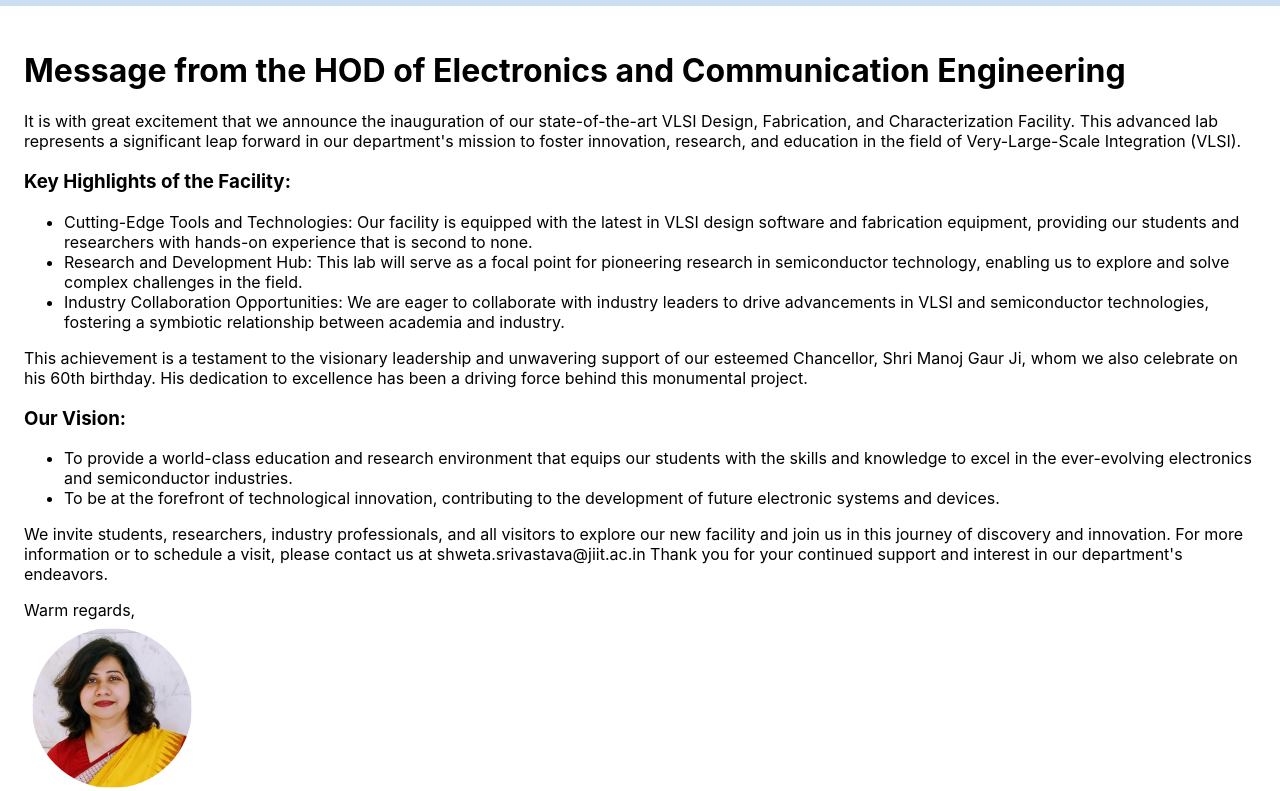
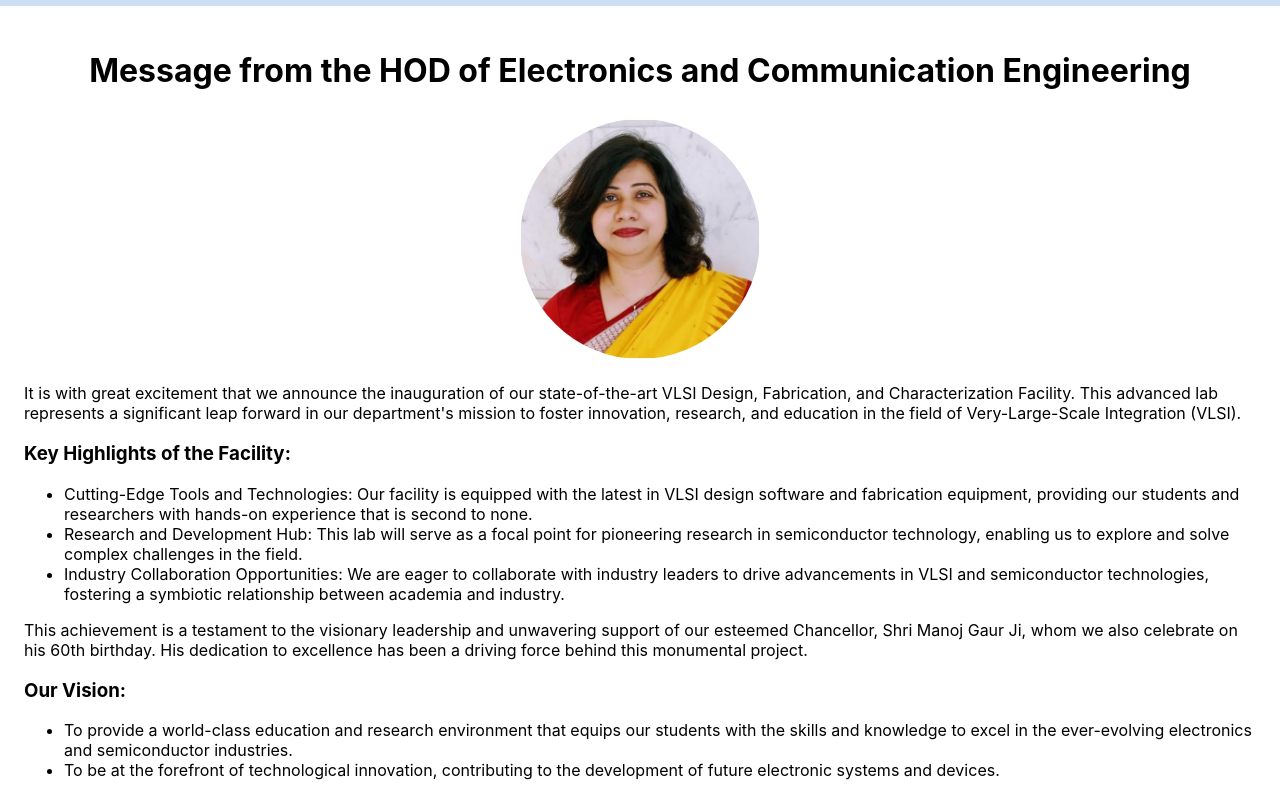
Before and after one commit to KhushiAgarwal22/vlsi-fab-jiit, a React (Create React App) app in the folder vlsi-fab/: page /message in a window 1280 px wide. Shown: the part 289-1080 px from the top of the page. Built offline with nearby package versions, Linux system fonts and the light colour scheme.

Commit message:
msg updated

```diff
--- a/vlsi-fab/src/extra/Msg.js
+++ b/vlsi-fab/src/extra/Msg.js
@@ -5,6 +5,9 @@ export default function Msg() {
   return (
     <div className="msg">
       <h1>Message from the HOD of Electronics and Communication Engineering</h1>
+      <div className="dean">
+        <img src={dean} ></img>
+      </div>
       <p>
         It is with great excitement that we announce the inauguration of our
         state-of-the-art VLSI Design, Fabrication, and Characterization
@@ -46,7 +49,6 @@ export default function Msg() {
         shweta.srivastava@jiit.ac.in Thank you for your continued support and
         interest in our department's endeavors.</p>
         <p>Warm regards,<br/>
-         <img src={dean} className="dean"></img><br/>
          Prof.Shweta Srivastava <br/>
          Dean (A&R), <br/>
          Head of the Department Electronics and Communication Engineering</p>
--- a/vlsi-fab/src/extra/msg.css
+++ b/vlsi-fab/src/extra/msg.css
@@ -1,9 +1,16 @@
 .msg{
     padding:3vmin
 }
+.msg h1{
+    text-align: center;
+}
 .dean{
-    height:20vmin;
-    width:20vmin;
+    display: flex;
+    justify-content: center;
+}
+.dean img{
+    height:30vmin;
+    width:30vmin;
     border-radius: 50%;
     margin:1vmin
 }
```
